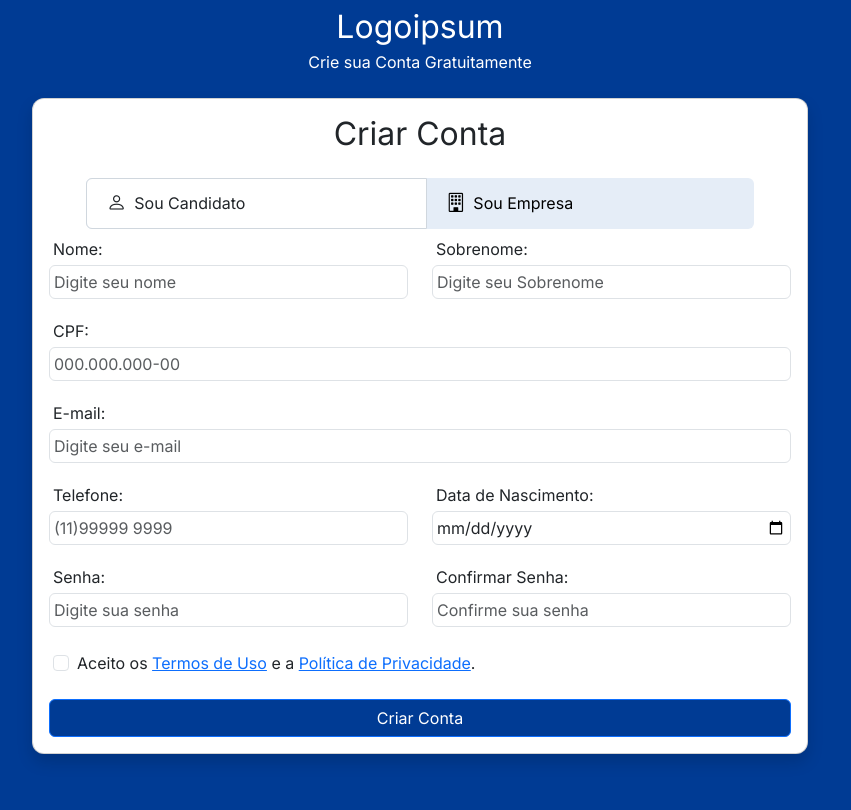
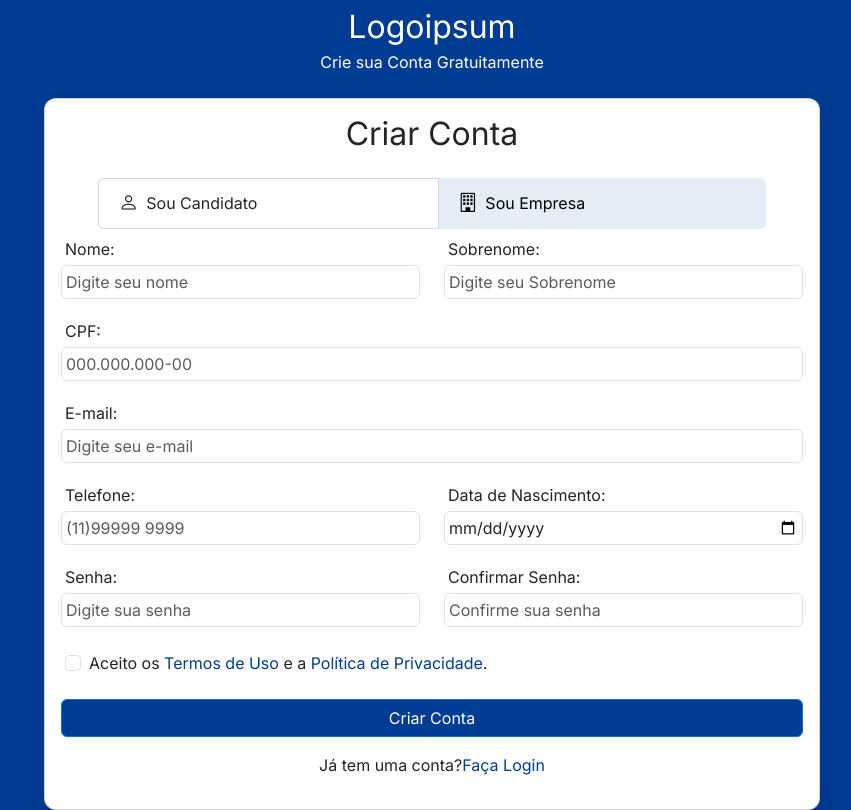
Before and after one commit to SilmaraAlmeida/projetoExtensao, a PHP site: page /Paginas/Registro/index.html in a window 1280 px wide. Shown: the whole page, without its empty margins (220-1071 px from the left). Before the commit the page ends 761 px from the top, so only its background shows below. Run offline with PHP 8.4, Linux system fonts and the light colour scheme.

Commit message:
mudei a reponsividade

```diff
--- a/Paginas/Registro/index.html
+++ b/Paginas/Registro/index.html
@@ -11,7 +11,7 @@
   <link href="https://fonts.googleapis.com/css2?family=Inter:wght@400;600;700&display=swap" rel="stylesheet">
 </head>
 
-<body class="min-vh-100 d-flex flex-column">
+<body class="min-vh-100 d-flex flex-column container">
   <div class="container">
     <h2 class="mb-1 text-center mt-2" style="color: rgb(255, 255, 255);">Logoipsum</h2>
     <p class="text-center" style="color: rgb(255, 255, 255);">Crie sua Conta Gratuitamente</p>
@@ -108,10 +108,12 @@
         <div class="form-check mb-4" style="margin-left: 4px;">
           <input class="form-check-input" type="checkbox" id="termos" required>
             <label class="form-check-label" for="termos">
-            Aceito os <a href="#">Termos de Uso</a> e a <a href="#">Política de Privacidade</a>.
+            Aceito os <a href="termos.html">Termos de Uso</a> e a <a href="politica.html">Política de Privacidade</a>.
             </label>
       </div>
-        <button type="submit" class="btn btn-primary w-100" style="background-color: #003B94;">Criar Conta</button>
+        <button type="submit" class="btn btn-primary w-100 m]
+        " style="background-color: #003B94;">Criar Conta</button>
+        <p class="mt-3 text-center">Já tem uma conta?<a href="../Login/index.html">Faça Login</a></p>
       </form>
     </div>
   </div>
--- a/Paginas/Registro/style.css
+++ b/Paginas/Registro/style.css
@@ -3,7 +3,10 @@ body {
     font-style: initial;
     font-family: 'Inter', sans-serif;
 }
-
+a {
+  color: #003B94;
+  text-decoration: none;
+}
 .container {
     width: 800px;
     position: center;
```
